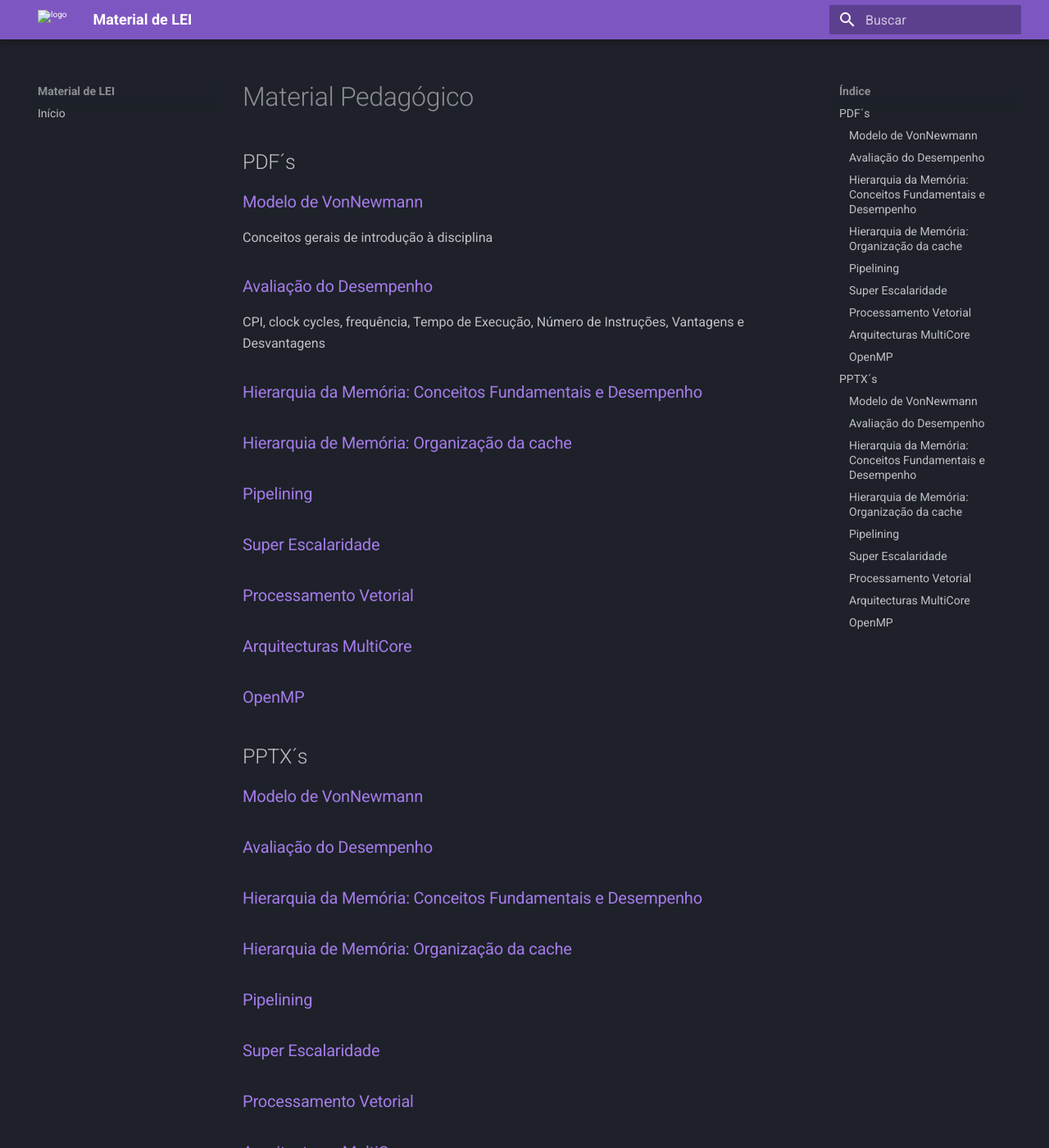
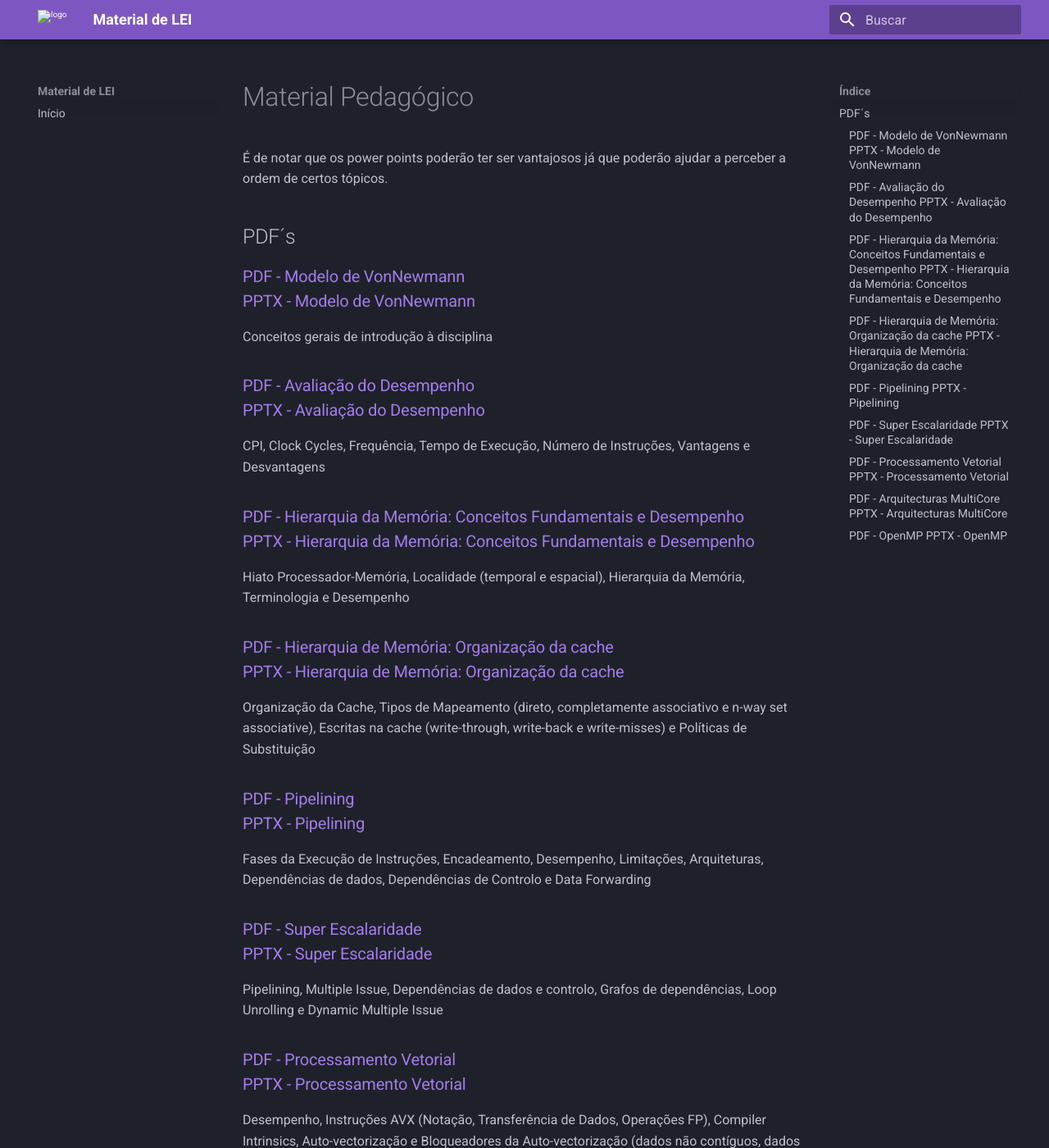
Before and after one commit to eduardo106919/LEI-Material-Estudo, an MkDocs documentation site: the page built from docs/Arquitetura/Material Pedagógico/README.md, in a window 1280 px wide and 1400 px high. Shown: the whole window at 82% size. Built offline with MkDocs 1.6.1 and Material for MkDocs 9.7.7, drawn with Linux system fonts in a browser that asks for light colours; some of the changed text lies outside the part shown.

Commit message:
Arquitetura

```diff
--- a/docs/Arquitetura/Material Pedagógico/README.md
+++ b/docs/Arquitetura/Material Pedagógico/README.md
@@ -1,36 +1,31 @@
 # Material Pedagógico
+É de notar que os power points poderão ter ser vantajosos já que poderão ajudar a perceber a ordem de certos tópicos.
 
 ## PDF´s
 
-### [Modelo de VonNewmann](01-VonNewmann.pdf)
+### [PDF - Modelo de VonNewmann](01-VonNewmann.pdf) <br> [PPTX - Modelo de VonNewmann](01-VonNewmann.pptx)
 Conceitos gerais de introdução à disciplina
 
-### [Avaliação do Desempenho](02-MediçãoDesempenho.pdf)
-CPI, clock cycles, frequência, Tempo de Execução, Número de Instruções, Vantagens e Desvantagens
+### [PDF - Avaliação do Desempenho](02-MediçãoDesempenho.pdf) <br> [PPTX - Avaliação do Desempenho](02-MediçãoDesempenho.pptx)
+CPI, Clock Cycles, Frequência, Tempo de Execução, Número de Instruções, Vantagens e Desvantagens
 
-### [Hierarquia da Memória: Conceitos Fundamentais e Desempenho](03-HierarquiaMemoria.pdf)
+### [PDF - Hierarquia da Memória: Conceitos Fundamentais e Desempenho](03-HierarquiaMemoria.pdf)<br> [PPTX - Hierarquia da Memória: Conceitos Fundamentais e Desempenho](03-HierarquiaMemoria.pptx)
+Hiato Processador-Memória, Localidade (temporal e espacial), Hierarquia da Memória, Terminologia e Desempenho
 
-### [Hierarquia de Memória: Organização da cache](04-HMem-Organizacao.pdf)
+### [PDF - Hierarquia de Memória: Organização da cache](04-HMem-Organizacao.pdf) <br> [PPTX - Hierarquia de Memória: Organização da cache](04-HMem-Organizacao.pptx)
+Organização da Cache, Tipos de Mapeamento (direto, completamente associativo e n-way set associative), Escritas na cache (write-through,  write-back e write-misses) e Políticas de Substituição
 
-### [Pipelining](05-Pipelining.pdf)
+### [PDF - Pipelining](05-Pipelining.pdf) <br> [PPTX - Pipelining](05-Pipelining.pptx)
+Fases da Execução de Instruções, Encadeamento, Desempenho, Limitações, Arquiteturas, Dependências de dados, Dependências de Controlo e Data Forwarding
 
-### [Super Escalaridade](06-SuperEscalaridade.pdf)
+### [PDF - Super Escalaridade](06-SuperEscalaridade.pdf) <br> [PPTX - Super Escalaridade](06-SuperEscalaridade.pptx)
+Pipelining, Multiple Issue, Dependências de dados e controlo, Grafos de dependências, Loop Unrolling e Dynamic Multiple Issue
 
-### [Processamento Vetorial](07-ProcessamentoVectorial.pdf)
+### [PDF - Processamento Vetorial](07-ProcessamentoVectorial.pdf) <br> [PPTX - Processamento Vetorial](07-ProcessamentoVectorial.pptx)
+Desempenho, Instruções AVX (Notação, Transferência de Dados, Operações FP), Compiler Intrinsics, Auto-vectorização e Bloqueadores da Auto-vectorização (dados não contíguos, dados contíguos, stride, uncountable loops, condições, funções e dependências)
 
-### [Arquitecturas MultiCore](08-ArquitecturasMultiCore.pdf)
+### [PDF - Arquitecturas MultiCore](08-ArquitecturasMultiCore.pdf) <br> [PPTX - Arquitecturas MultiCore](08-ArquitecturasMultiCore.pptx)
+Evolução MicroProcessadores, Thread Level Parallelism, Simultaneous Multi Threading, Computador Single Core, Single Core Chip, Multi Core Chip e Multi Core
 
-### [OpenMP](09-OpenMP.pdf)
-
-
-## PPTX´s
-
-### [Modelo de VonNewmann](01-VonNewmann.pptx)
-### [Avaliação do Desempenho](02-MediçãoDesempenho.pptx)
-### [Hierarquia da Memória: Conceitos Fundamentais e Desempenho](03-HierarquiaMemoria.pptx)
-### [Hierarquia de Memória: Organização da cache](04-HMem-Organizacao.pptx)
-### [Pipelining](05-Pipelining.pptx)
-### [Super Escalaridade](06-SuperEscalaridade.pptx)
-### [Processamento Vetorial](07-ProcessamentoVectorial.pptx)
-### [Arquitecturas MultiCore](08-ArquitecturasMultiCore.pptx)
-### [OpenMP](09-OpenMP.pptx)
+### [PDF - OpenMP](09-OpenMP.pdf) <br> [PPTX - OpenMP](09-OpenMP.pptx)
+Definição, Modelo de Execução, Directivas (parallel, single, master, for), Desempenho, Modelo de Dados, Data Scope, Controlo de Acessos a Dados Partilhados, Redução, Escalonamento Estático e Dinâmico
```
Also changed, not shown: docs/Arquitetura/Testes e Exames/README.md (added, +17 -0 lines), 11 other files.
